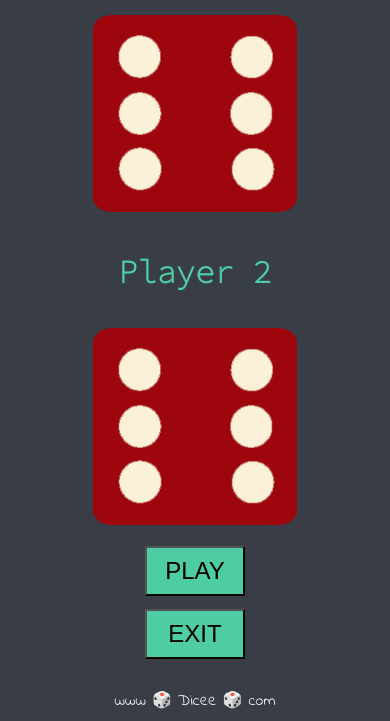
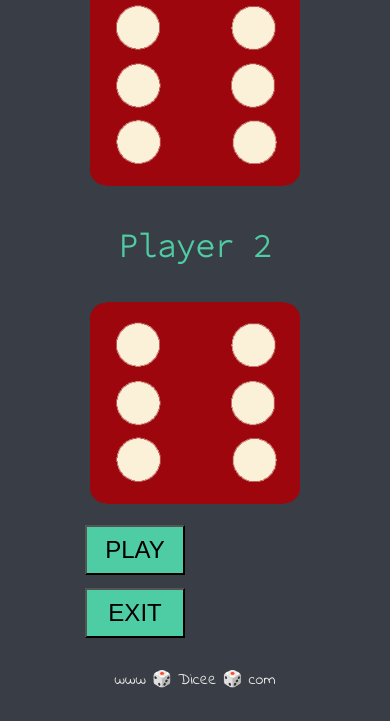
Before and after one commit to GirdharAgarwal/dicee, a plain HTML site: page index.html in a window 390 px wide. Shown: the part 525-1246 px from the top of the page. After the commit the page ends 1225 px from the top, so only its background shows below. Drawn offline with Linux system fonts and the light colour scheme; a web font is replaced by a local one.

Commit message:
begineer

```diff
--- a/styles.css
+++ b/styles.css
@@ -5,16 +5,13 @@
   text-align: center;
   font-family: 'Palette Mosaic', cursive;
 }
-
 .dice {
   text-align: center;
   display: inline-block;
 }
-
 body {
   background-color: #393E46;
 }
-
 h1 {
   margin: 30px;
   font-size: 5rem;
@@ -49,3 +46,11 @@ button {
   font-size: 3rem;
   color: #4ECCA3;
 }
+@media (max-width:900px) {
+  button{
+    display: block;
+  }
+  .dice{
+    display: block;
+  }
+}
```
